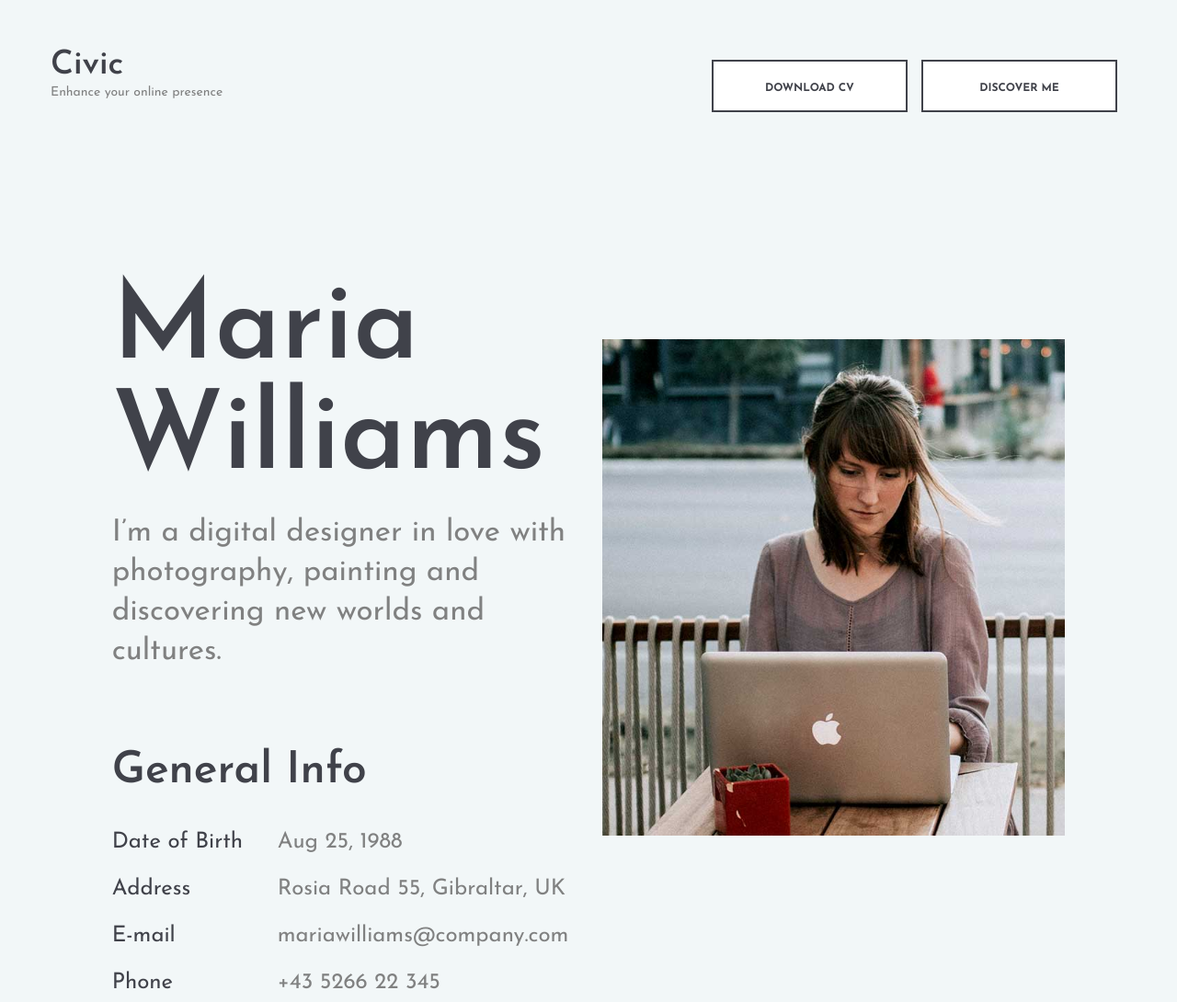
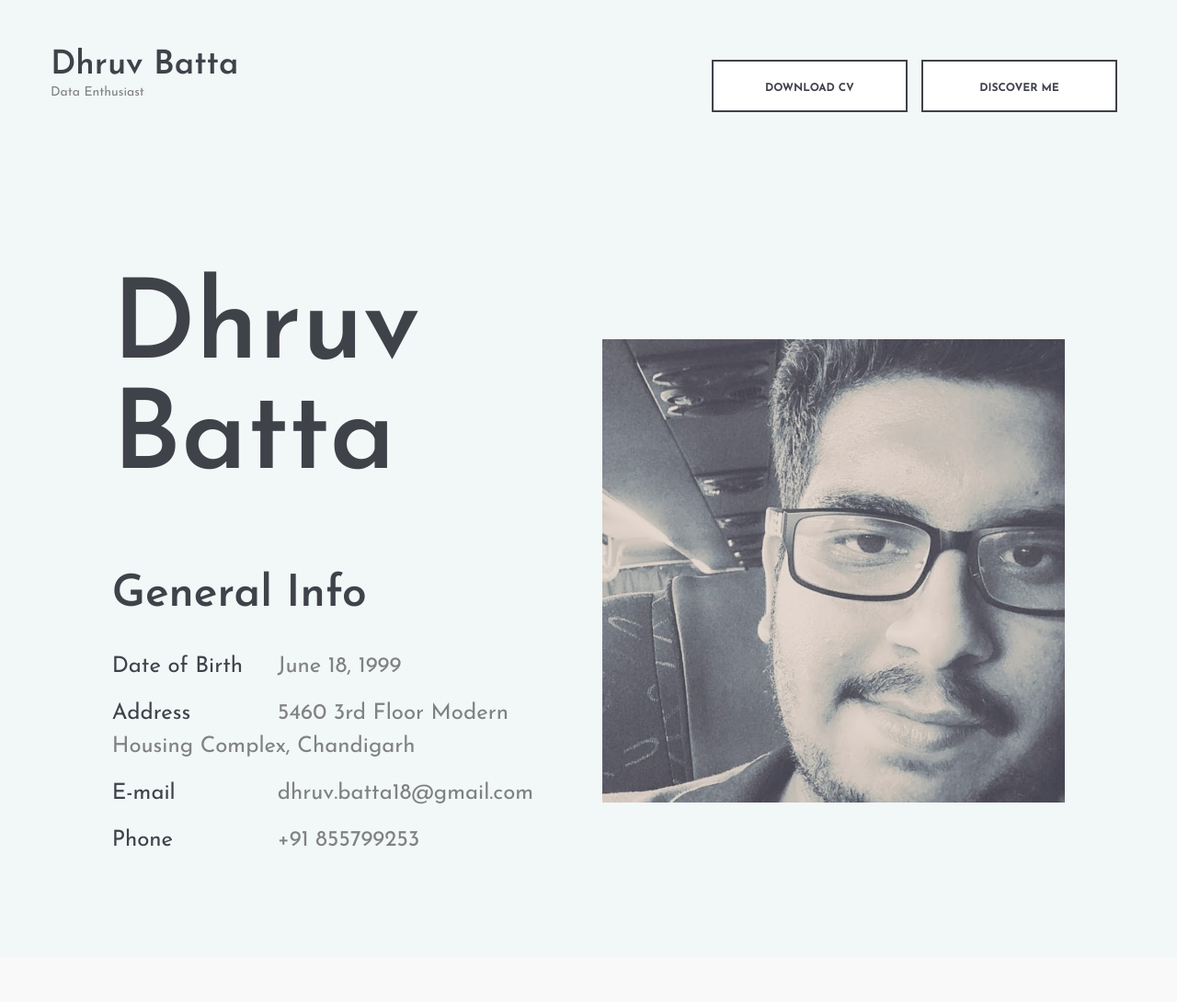
Before and after one commit to dhruvbatta/dhruvbatta.github.io, a plain HTML site: page index.html in a window 1280 px wide. Shown: the top 1090 px of the page at 92% size. Drawn offline with Linux system fonts and the light colour scheme.

Commit message:
Add files via upload

```diff
--- a/index.html
+++ b/index.html
@@ -1,9 +1,9 @@
 <!DOCTYPE html>
 <html lang="en">
 <head>
-	<title>Civic - CV Resume</title>
+	<title>Dhruv Batta</title>
 	<meta charset="UTF-8">
-	<meta name="description" content="Civic - CV Resume">
+	<meta name="description" content="Dhruv Batta">
 	<meta name="keywords" content="resume, civic, onepage, creative, html">
 	<meta name="viewport" content="width=device-width, initial-scale=1.0">
 	<!-- Favicon -->
@@ -39,8 +39,8 @@
 			<div class="row">
 				<div class="col-md-4">
 					<div class="site-logo">
-						<h2><a href="#">Civic</a></h2>
-						<p>Enhance your online presence</p>
+						<h2><a href="#">Dhruv Batta</a></h2>
+						<p>Data Enthusiast</p>
 					</div>
 				</div>
 				<div class="col-md-8 text-md-right header-buttons">
@@ -60,22 +60,22 @@
 					<div class="row">
 						<div class="col-lg-6">
 							<div class="hero-text">
-								<h2>Maria Williams</h2>
-								<p>I’m a digital designer in love with photography, painting and discovering new worlds and cultures.</p>
+								<h2>Dhruv Batta</h2>
+								<p></p>
 							</div>
 							<div class="hero-info">
 								<h2>General Info</h2>
 								<ul>
-									<li><span>Date of Birth</span>Aug 25, 1988</li>
-									<li><span>Address</span>Rosia Road 55, Gibraltar, UK</li>
-									<li><span>E-mail</span>mariawilliams@company.com</li>
-									<li><span>Phone </span>+43 5266 22 345</li>
+									<li><span>Date of Birth</span>June 18, 1999 </li>
+									<li><span>Address</span>5460 3rd Floor Modern Housing Complex, Chandigarh</li>
+									<li><span>E-mail</span>dhruv.batta18@gmail.com</li>
+									<li><span>Phone </span>+91 855799253</li>
 								</ul>
 							</div>
 						</div>
 						<div class="col-lg-6">
 							<figure class="hero-image">
-								<img src="img/hero.jpg" alt="5">
+								<img src="img/dhruv.jpg" alt="5">
 							</figure>
 						</div>
 					</div>
@@ -92,8 +92,8 @@
 				<div class="col-xl-10 offset-xl-1">
 					<div class="social-link-warp">
 						<div class="social-links">
-							<a href=""><i class="fa fa-pinterest"></i></a>
-							<a href=""><i class="fa fa-linkedin"></i></a>
+
+							<a href="https://in.linkedin.com/in/dhruv-batta-2a455514b"><i class="fa fa-linkedin"></i></a>
 							<a href=""><i class="fa fa-instagram"></i></a>
 							<a href=""><i class="fa fa-facebook"></i></a>
 							<a href=""><i class="fa fa-twitter"></i></a>
```
Also changed, not shown: img/dhruv.jpg (added).
